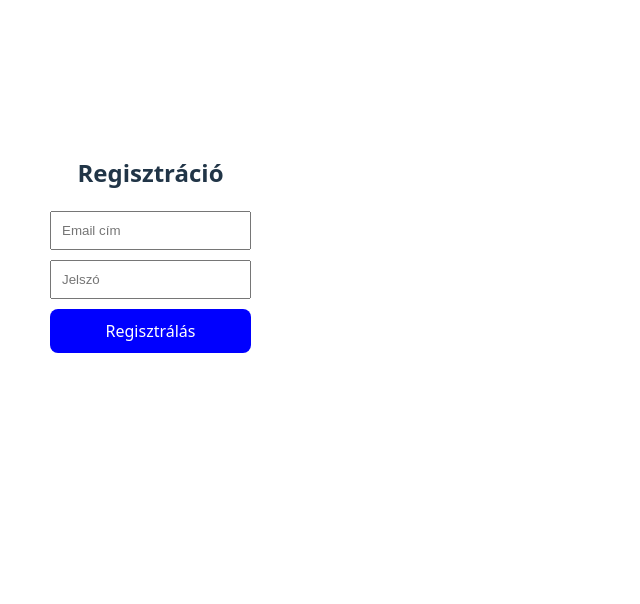
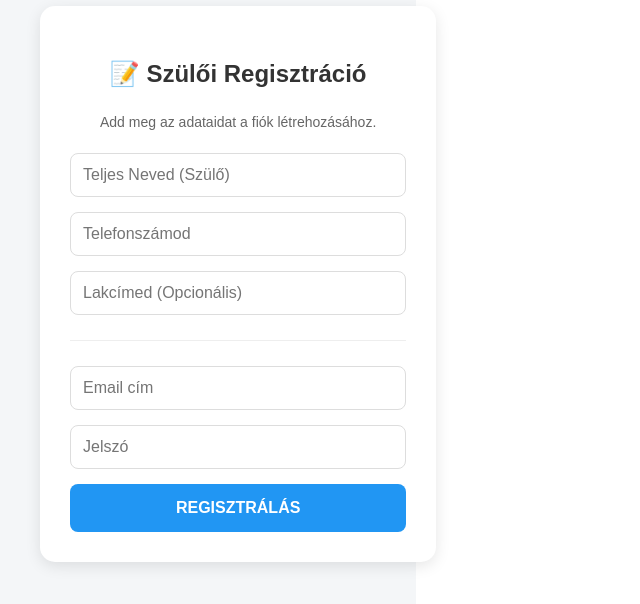
Before and after one commit to fehbalaa-stack/els-, a React (Vite) app in the folder chat-projekt/kliens/: page / in a window 1280 px wide. Shown: the part 156-760 px from the top of the page, without its empty margins (0-640 px from the left). Built offline with nearby package versions, Linux system fonts and the light colour scheme.

Commit message:
Regisztracio bovitese szuloi adatokkal

```diff
--- a/chat-projekt/kliens/src/Register.jsx
+++ b/chat-projekt/kliens/src/Register.jsx
@@ -1,16 +1,23 @@
 import { useState } from 'react';
 import axios from 'axios';
-import { useNavigate } from 'react-router-dom'; // Ezt importáltuk pluszban
+import { useNavigate } from 'react-router-dom';
 
 function Register() {
-  const navigate = useNavigate(); // Ez a navigációhoz kell
+  const navigate = useNavigate();
 
+  // Bővítettük az állapotot az új mezőkkel
   const [formData, setFormData] = useState({
+    fullName: '',
+    phoneNumber: '',
+    address: '',
     email: '',
     password: ''
   });
 
-  const { email, password } = formData;
+  const { fullName, phoneNumber, address, email, password } = formData;
+
+  // A TE RENDERES CÍMED (ezt már tudod):
+  const API_URL = "https://gyerek-tracker-backend.onrender.com";
 
   const onChange = (e) =>
     setFormData({ ...formData, [e.target.name]: e.target.value });
@@ -18,30 +25,70 @@ function Register() {
   const onSubmit = async (e) => {
     e.preventDefault();
     try {
-      const res = await axios.post('https://gyerek-tracker-backend.onrender.com/api/auth/register', formData);
+      // Elküldjük az összes adatot
+      const res = await axios.post(`${API_URL}/api/auth/register`, formData);
 
-      // 1. MENTJÜK A TOKENT
       localStorage.setItem('token', res.data.token);
-
-      // 2. ÁTIRÁNYÍTJUK A DASHBOARDRA
+      alert(`Sikeres regisztráció! Üdv, ${formData.fullName}!`);
       navigate('/dashboard');
 
     } catch (err) {
-      console.error(err.response.data);
-      alert('Hiba: ' + (err.response.data.msg || 'Valami nem jó'));
+      console.error(err);
+      if (err.response && err.response.data) {
+        alert('Hiba: ' + (err.response.data.msg || 'Valami nem jó'));
+      } else {
+        alert('Hálózati hiba! Nem érem el a szervert.');
+      }
     }
   };
 
   return (
-    <div style={{ padding: '50px', textAlign: 'center' }}>
-      <h2>Regisztráció</h2>
-      <form onSubmit={onSubmit} style={{ display: 'flex', flexDirection: 'column', gap: '10px', maxWidth: '300px', margin: '0 auto' }}>
-        <input type="email" placeholder="Email cím" name="email" value={email} onChange={onChange} required style={{ padding: '10px' }} />
-        <input type="password" placeholder="Jelszó" name="password" value={password} onChange={onChange} required style={{ padding: '10px' }} />
-        <button type="submit" style={{ padding: '10px', background: 'blue', color: 'white', cursor: 'pointer' }}>Regisztrálás</button>
-      </form>
+    <div style={{ padding: '40px', textAlign: 'center', fontFamily: 'Arial, sans-serif', background: '#f4f6f8', minHeight: '100vh', display: 'flex', flexDirection: 'column', justifyContent: 'center' }}>
+
+      <div style={{ background: 'white', padding: '30px', borderRadius: '15px', boxShadow: '0 4px 15px rgba(0,0,0,0.1)', maxWidth: '400px', margin: '0 auto', width: '100%' }}>
+        <h2 style={{ color: '#333', marginBottom: '20px' }}>📝 Szülői Regisztráció</h2>
+        <p style={{ color: '#666', marginBottom: '20px', fontSize: '14px' }}>Add meg az adataidat a fiók létrehozásához.</p>
+
+        <form onSubmit={onSubmit} style={{ display: 'flex', flexDirection: 'column', gap: '15px' }}>
+
+          {/* SZEMÉLYES ADATOK */}
+          <input type="text" placeholder="Teljes Neved (Szülő)" name="fullName" value={fullName} onChange={onChange} required style={inputStyle} />
+          <input type="tel" placeholder="Telefonszámod" name="phoneNumber" value={phoneNumber} onChange={onChange} required style={inputStyle} />
+          <input type="text" placeholder="Lakcímed (Opcionális)" name="address" value={address} onChange={onChange} style={inputStyle} />
+
+          <hr style={{border: '0', borderTop: '1px solid #eee', margin: '10px 0'}} />
+
+          {/* FIÓK ADATOK */}
+          <input type="email" placeholder="Email cím" name="email" value={email} onChange={onChange} required style={inputStyle} />
+          <input type="password" placeholder="Jelszó" name="password" value={password} onChange={onChange} required style={inputStyle} />
+
+          <button type="submit" style={buttonStyle}>
+            REGISZTRÁLÁS
+          </button>
+        </form>
+      </div>
     </div>
   );
 }
 
+// Kis stílus a szebb kinézetért
+const inputStyle = {
+  padding: '12px',
+  borderRadius: '8px',
+  border: '1px solid #ddd',
+  fontSize: '16px'
+};
+
+const buttonStyle = {
+  padding: '15px',
+  background: '#2196F3',
+  color: 'white',
+  border: 'none',
+  borderRadius: '8px',
+  fontSize: '16px',
+  fontWeight: 'bold',
+  cursor: 'pointer',
+  transition: 'background 0.3s'
+};
+
 export default Register;
```
